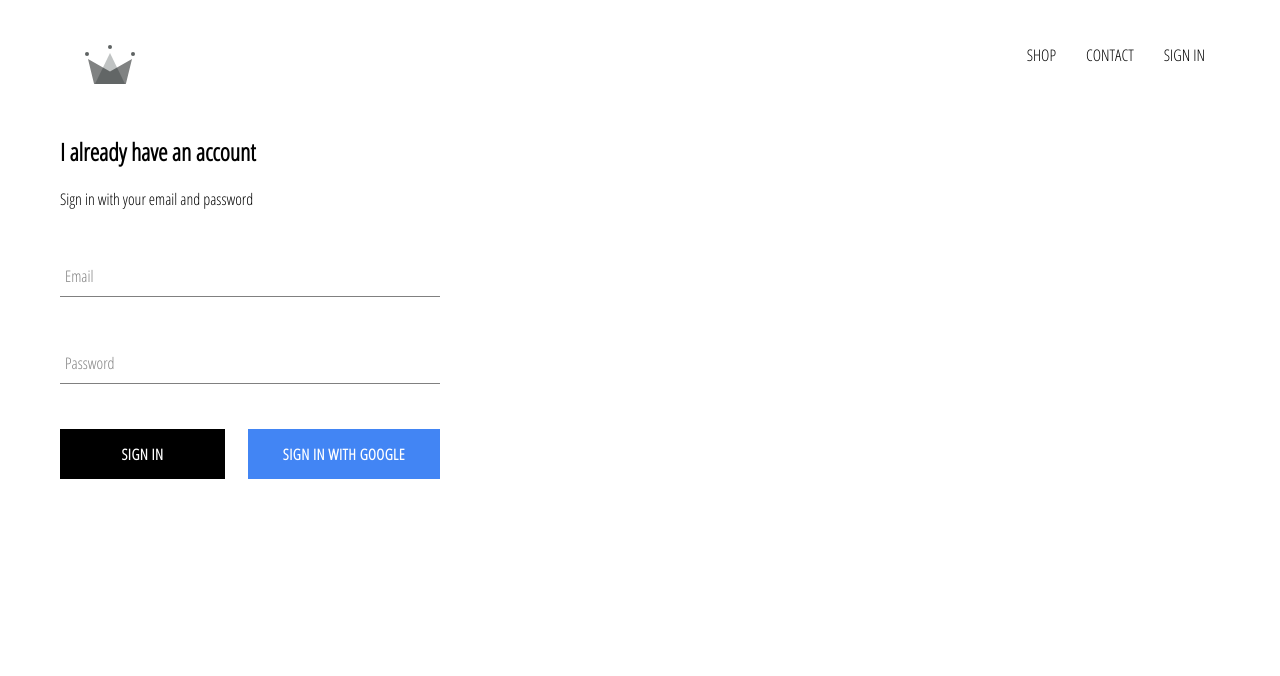
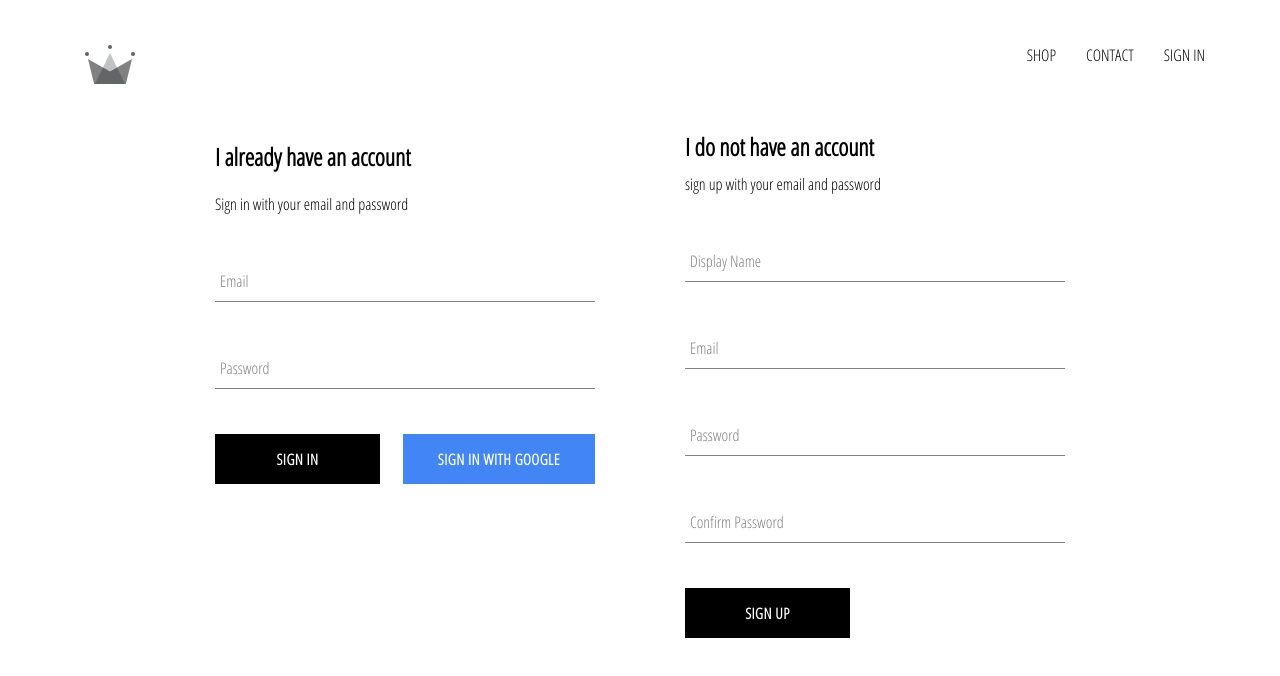
Before and after one commit to Arjunmdas3211/myshop, a React (Create React App) app: page /signin in a window 1280 px wide. Shown: the top 676 px of the page. Built offline with nearby package versions, Linux system fonts and the light colour scheme; no server answers.

Commit message:
Implemented firebase utils and ability to store authenticated users in firestore database

```diff
--- a/src/App.js
+++ b/src/App.js
@@ -6,7 +6,7 @@
 import SignInAndSignUpPage from './pages/Sing-In-Sign-Up/Sing-In-Sign-Up.component';
 
 
-import {auth } from "./firebase/firebase.utils";
+import {auth, createUserProfileDocument } from "./firebase/firebase.utils";
 
 import './App.css';
 class  App extends React.Component {
@@ -20,8 +20,20 @@
   unsubscribeFromAuth = null;
 
   componentDidMount(){
-   this.unsubscribeFromAuth = auth.onAuthStateChanged(user =>{
-      this.setState({ currentUser:user});
+   this.unsubscribeFromAuth = auth.onAuthStateChanged(async userAuth =>{
+      if(userAuth){
+        const userRef = await createUserProfileDocument(userAuth);
+        userRef.onSnapshot(snapShot => {
+          this.setState({
+            currentUser:{
+              id: snapShot.id,
+              ...snapShot.data()
+            }
+          });
+        });
+
+      }
+      this.setState({ currentUser: userAuth});
 
     });
   }
--- a/src/components/sign-up/sign-up.component.jsx
+++ b/src/components/sign-up/sign-up.component.jsx
@@ -0,0 +1,93 @@
+import React from 'react';
+
+import FormInput from '../form-input/form-input.component';
+import CustomButton from '../custom-button/custom-button.component';
+
+import './sign-up.styles.scss';
+import { auth, createUserProfileDocument } from '../../firebase/firebase.utils';
+
+class SignUp extends React.Component{
+   constructor(props){
+       super(props);
+
+       this.state = {
+           displayName: '',
+           email: '',
+           password:'',
+           confirmPassword: ''
+       }
+   }
+
+   handleSubmit = async event => {
+       event.preventDefault();
+
+       const {displayName, email, password, confirmPassword}= this.state;
+       if(password!==confirmPassword){
+         alert("password don't match")
+         return;
+       }
+       try{
+           const {user} = await auth.createUserWithEmailAndPassword(email, password);
+
+           await createUserProfileDocument(user, {displayName});
+
+           this.setState({
+            displayName: '',
+            email: '',
+            password:'',
+            confirmPassword: ''
+           });
+        }
+       catch (error){
+           console.error(error);
+        }
+   };
+
+   handleChange = event => {
+       const { name, value} = event.target;
+       this.setState({[name]: value});
+   };
+
+   render(){
+       const {displayName, email, password, confirmPassword} = this.state;
+       return(
+           <div className="sign-up">
+               <h2 className="title">I do not have an account</h2>
+               <span>sign up with your email and password</span>
+               <form className="sign-up-form" onSubmit={this.handleSubmit}>
+                   <FormInput
+                      type="text"
+                      name="displayName"
+                      value={ displayName}
+                      onChange={this.handleChange}
+                      label="Display Name"
+                      required />
+                    <FormInput
+                      type="text"
+                      name="email"
+                      value={ email}
+                      onChange={this.handleChange}
+                      label="Email"
+                      required />
+                    <FormInput
+                      type="text"
+                      name="password"
+                      value={ password}
+                      onChange={this.handleChange}
+                      label="Password"
+                      required />
+                    <FormInput
+                      type="text"
+                      name="confirmPassword"
+                      value={confirmPassword}
+                      onChange={this.handleChange}
+                      label="Confirm Password"
+                      required />
+
+                    <CustomButton type="submit">SIGN UP</CustomButton>
+               </form>
+           </div>
+       )
+   }
+}
+export default SignUp;
--- a/src/components/sign-up/sign-up.styles.scss
+++ b/src/components/sign-up/sign-up.styles.scss
@@ -0,0 +1,9 @@
+.sign-up{
+    display: flex;
+    flex-direction: column;
+    width: 380px;
+
+    .title{
+        margin: 10px 0;
+    }
+}
--- a/src/pages/Sing-In-Sign-Up/Sing-In-Sign-Up.component.jsx
+++ b/src/pages/Sing-In-Sign-Up/Sing-In-Sign-Up.component.jsx
@@ -2,9 +2,13 @@
 
 import './Sing-In-Sign-Up.styles.scss';
 import SignIn from './../../components/sign-in/sign-in.component';
+import SignUp from './../../components/sign-up/sign-up.component'
 
 
 const SignInAndSignUpPage = () => (
-    <div className='sign-in-and-sign-up'><SignIn /></div>
+    <div className='sign-in-and-sign-up'>
+        <SignIn />
+        <SignUp />
+        </div>
 )
 export default SignInAndSignUpPage;
--- a/src/pages/Sing-In-Sign-Up/Sing-In-Sign-Up.styles.scss
+++ b/src/pages/Sing-In-Sign-Up/Sing-In-Sign-Up.styles.scss
@@ -0,0 +1,7 @@
+.sign-in-and-sign-up{
+    width: 850px;
+    display: flex;
+    justify-content: space-between;
+    margin: 30px auto;
+
+}
```
